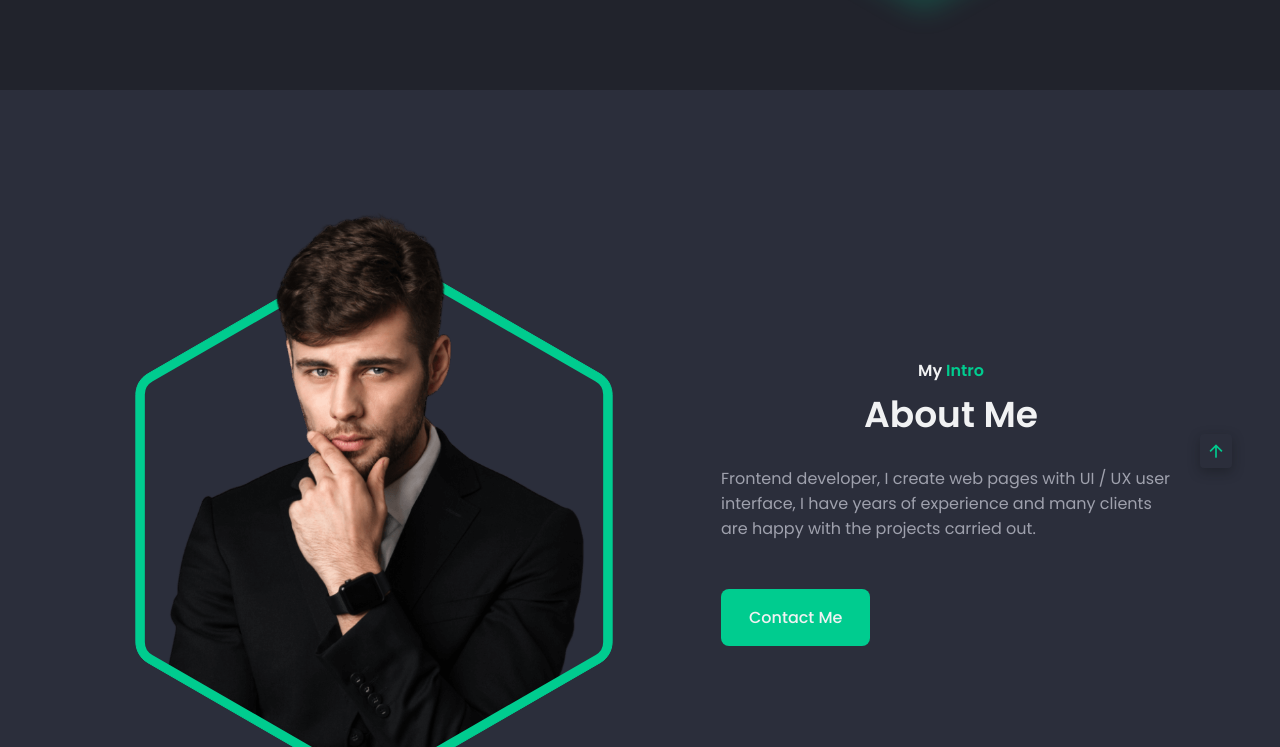
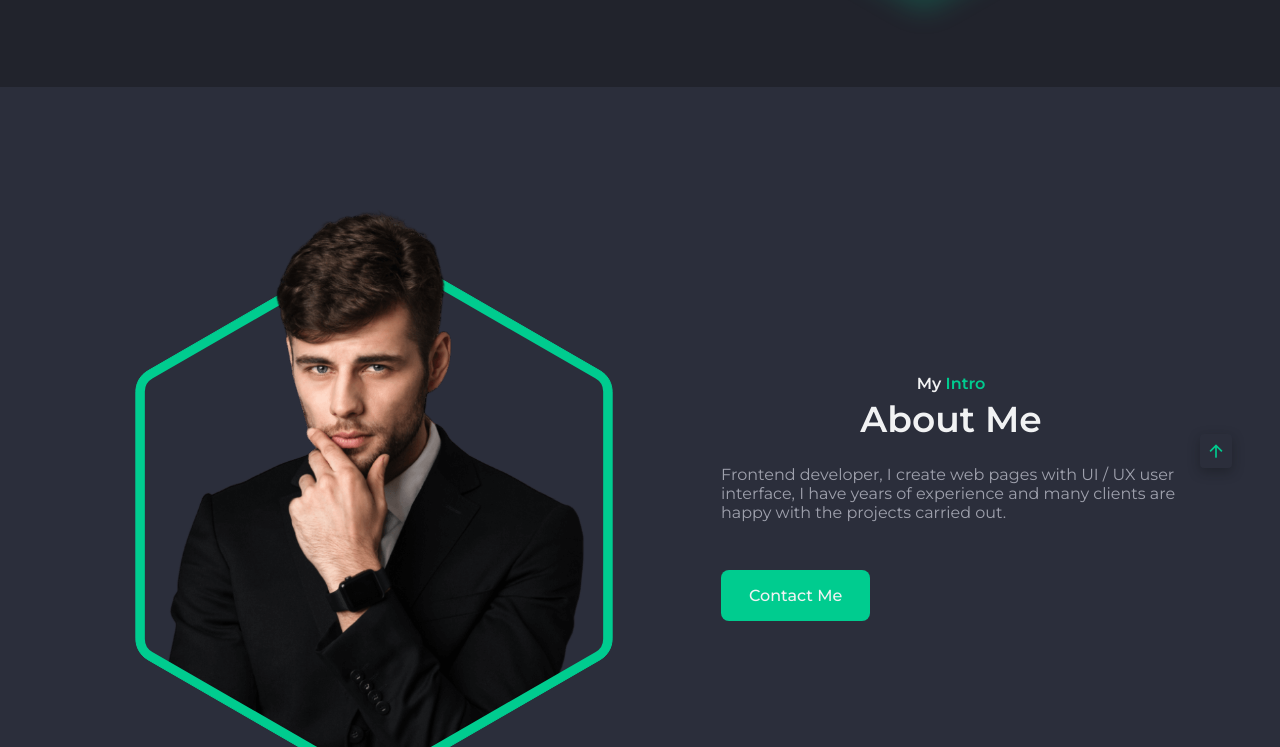
Before and after one commit to prakhar22571/portfolio, a plain HTML site: page index.html in a window 1280 px wide. Shown: the part 732-1479 px from the top of the page. Drawn offline with nearby package versions, Linux system fonts and the light colour scheme.

Commit message:
font changed

```diff
--- a/assets/css/styles.css
+++ b/assets/css/styles.css
@@ -1,5 +1,5 @@
 /*=============== GOOGLE FONTS ===============*/
-@import url("https://fonts.googleapis.com/css2?family=Poppins:wght@400;500;600&display=swap");
+@import url("https://fonts.googleapis.com/css2?family=Montserrat:wght@400;500;600&display=swap");
 
 /*=============== VARIABLES CSS ===============*/
 :root {
@@ -29,7 +29,7 @@
 
   /*========== Font and typography ==========*/
   /*.5rem = 8px | 1rem = 16px ...*/
-  --body-font: "Poppins", sans-serif;
+  --body-font: 'Montserrat', sans-serif; /*"Poppins", sans-serif;*/
   --biggest-font-size: 2rem;
   --bigger-font-size: 1.25rem;
   --h1-font-size: 1.5rem;
```
